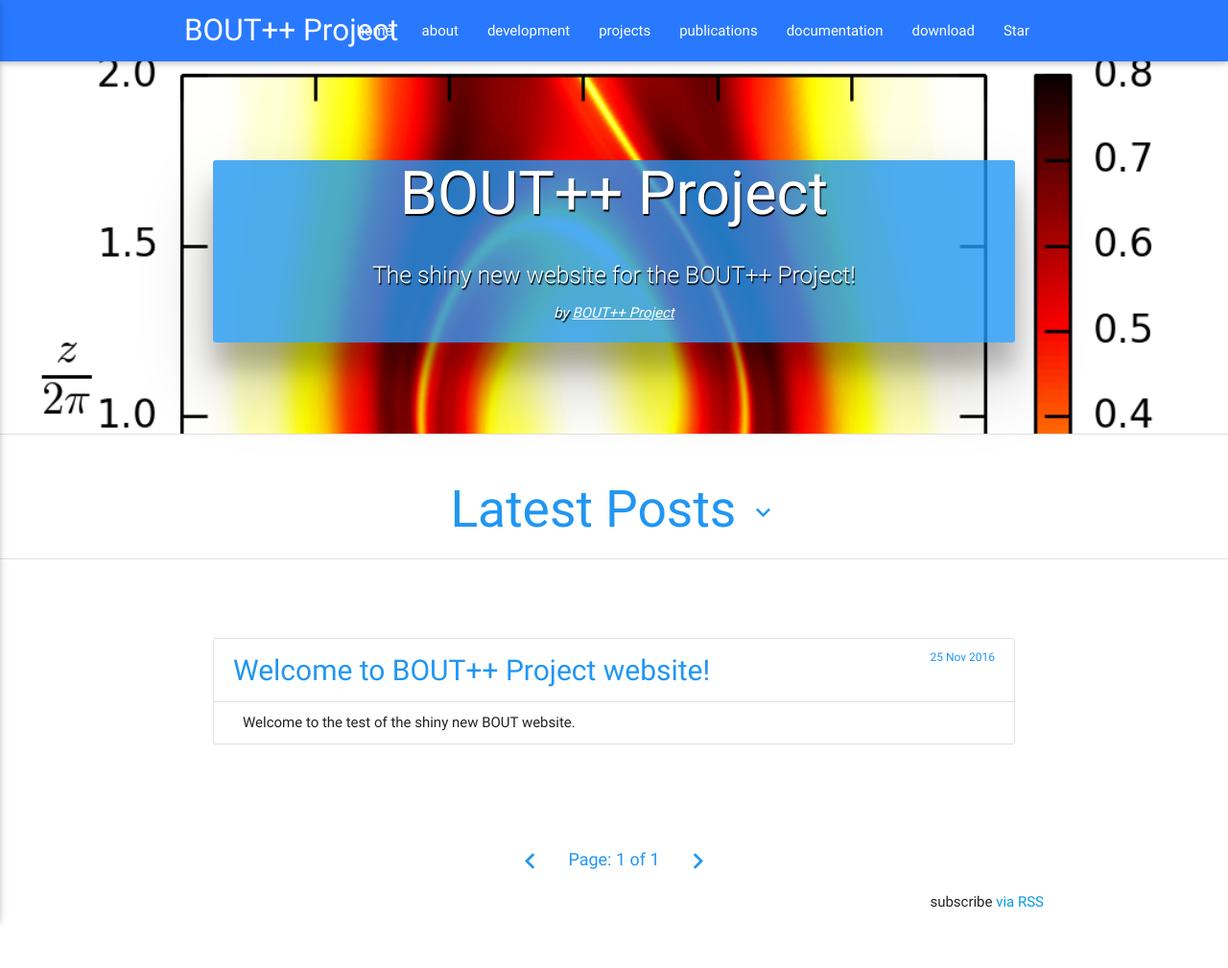
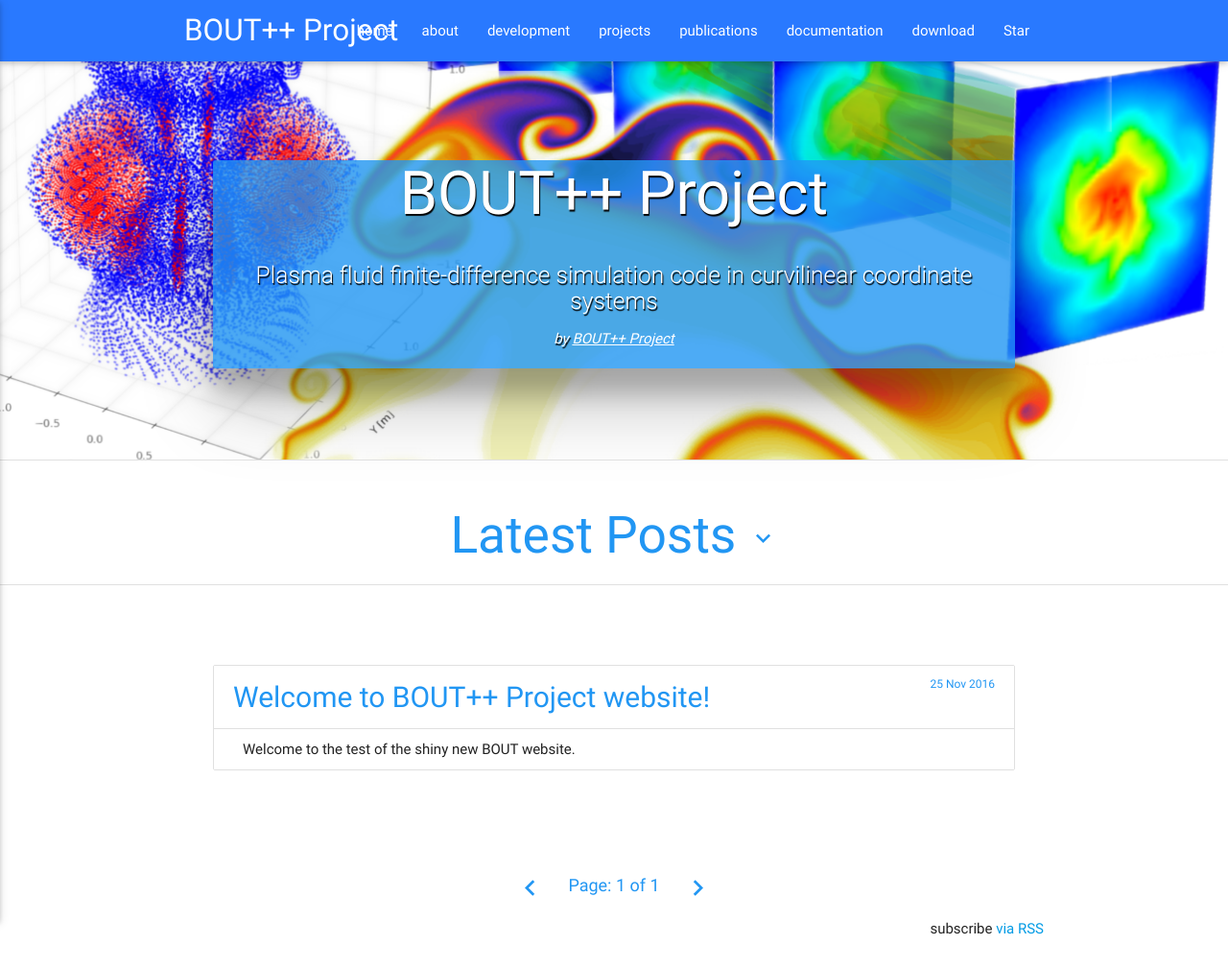
Before and after one commit to boutproject/boutproject.github.io, a Jekyll site: the page built from index.html, in a window 1280 px wide. Shown: the whole page at 96% size. Built offline with Jekyll 4.4.1, drawn with Linux system fonts in a browser that asks for light colours; the list of posts is cut into pages by our own code; before the commit the page ends 982 px from its top, so only the background shows below that.

Commit message:
Replace banner image

```diff
--- a/_config.yml
+++ b/_config.yml
@@ -4,7 +4,7 @@ author: BOUT++ Project
 author_github: boutproject
 locale: en
 description: |
-  The shiny new website for the BOUT++ Project!
+  Plasma fluid finite-difference simulation code in curvilinear coordinate systems
 baseurl: "/"
 base_url:
 domain:
@@ -18,7 +18,7 @@ github:
   url: /
   status: true
 localtest: true
-home_bgfile: fig11b.png
+home_bgfile: bout_banner.png
 sass:
   sass_dir: assets/css
   style: compressed
```
Also changed, not shown: assets/css/styles.css (deleted, +0 -1 lines), assets/images/bout_banner.png (added), assets/images/fig11b.png (deleted).
